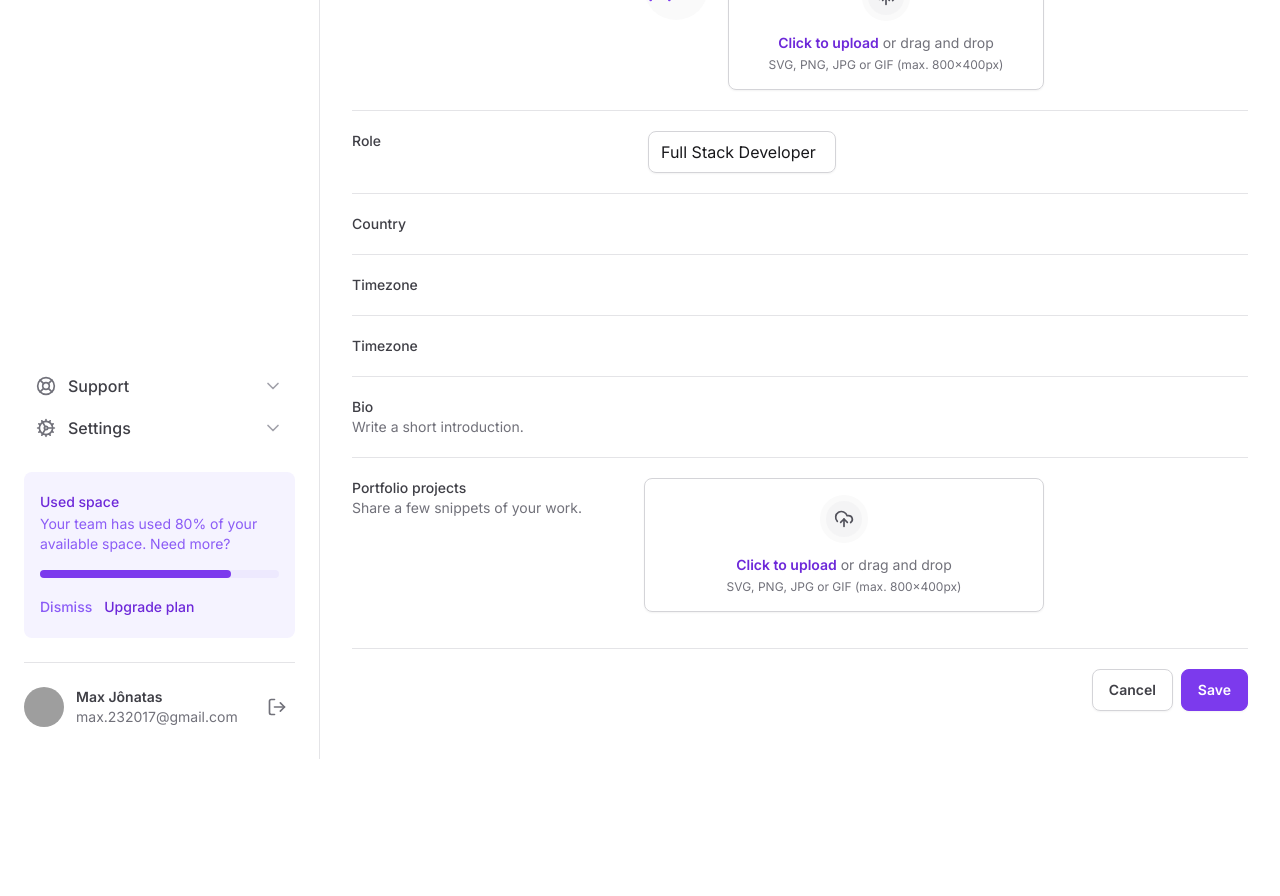
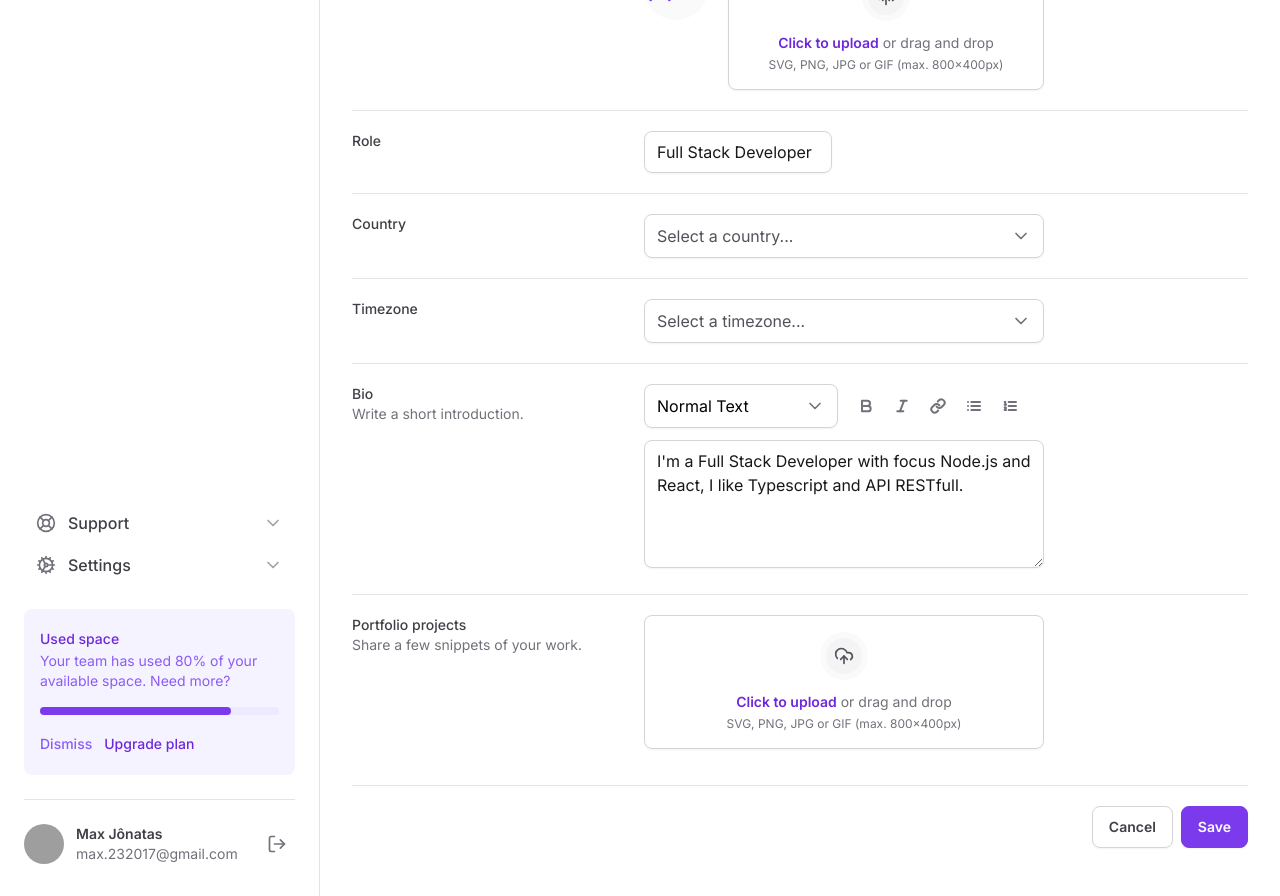
Before and after one commit to MaxiiXx23/Ignite-Tailwind, a Next.js app: page / in a window 1280 px wide. Shown: the part 460-1356 px from the top of the page. Before the commit the page ends 1219 px from the top, so only its background shows below. Built offline with nearby package versions, Linux system fonts and the light colour scheme; grey boxes are pictures that could not be loaded.

Commit message:
feat: componentização de buttons, label e componentes textarea, select criados.

```diff
--- a/src/app/page.tsx
+++ b/src/app/page.tsx
@@ -1,9 +1,16 @@
 'use client'
+
+import { Bold, Italic, Link, List, ListOrdered, Mail } from 'lucide-react'
 
 import { SettingsTabs } from '@/components/molecules/SettingsTabs'
 import * as Input from '@/components/atoms/Input'
 import * as InputFile from '@/components/atoms/FileInput'
-import { Mail } from 'lucide-react'
+import { Select } from '@/components/atoms/Select'
+import { SelectItem } from '@/components/atoms/Select/SelectItem'
+import { Textarea } from '@/components/atoms/Textarea'
+import { Label } from '@/components/atoms/Label'
+import { ButtonIconAction } from '@/components/atoms/ButtonIconAction'
+import { Button } from '@/components/atoms/Button'
 
 export default function Home() {
   return (
@@ -19,19 +26,16 @@ export default function Home() {
             </span>
           </div>
           <div className="flex items-center gap-3">
-            <button
+            <Button
               type="button"
+              text="Cancel"
               className="rounded-lg border border-zinc-300 px-4 py-2.5 text-sm font-semibold text-zinc-700 shadow-sm hover:bg-zinc-50"
-            >
-              Cancel
-            </button>
-            <button
+            />
+            <Button
               type="submit"
-              form="settings"
+              text="Save"
               className="rounded-lg border border-violet-600 bg-violet-600 px-4 py-2.5 text-sm font-semibold text-white shadow-sm hover:bg-violet-700"
-            >
-              Save
-            </button>
+            />
           </div>
         </div>
         <form
@@ -40,12 +44,7 @@ export default function Home() {
           className="mt-6 flex w-full flex-col gap-5 divide-y divide-zinc-200"
         >
           <div className="grid grid-cols-form gap-3">
-            <label
-              htmlFor="firstName"
-              className="text-sm font-medium text-zinc-700"
-            >
-              Name
-            </label>
+            <Label htmlFor="firstName" text="Name" />
             <div className="grid grid-cols-2 gap-6">
               <Input.Root>
                 <Input.Control
@@ -60,12 +59,7 @@ export default function Home() {
             </div>
           </div>
           <div className="grid grid-cols-form gap-3 pt-5">
-            <label
-              htmlFor="email"
-              className="text-sm font-medium text-zinc-700"
-            >
-              Email address
-            </label>
+            <Label htmlFor="email" text="Email address" />
             <div className="grid grid-cols-2 gap-6">
               <Input.Root>
                 <Input.Prefix>
@@ -80,15 +74,11 @@ export default function Home() {
             </div>
           </div>
           <div className="grid grid-cols-form gap-3 pt-5">
-            <label
+            <Label
               htmlFor="photo"
-              className="text-sm font-medium text-zinc-700"
-            >
-              Your photo
-              <span className="block text-sm font-normal text-zinc-500">
-                This will be displayed on your profile.
-              </span>
-            </label>
+              text="Your photo"
+              description="This will be displayed on your profile."
+            />
             <InputFile.Root className="flex items-start gap-5">
               <InputFile.ImagePreview />
               <InputFile.Trigger />
@@ -96,9 +86,7 @@ export default function Home() {
             </InputFile.Root>
           </div>
           <div className="grid grid-cols-form gap-3 pt-5">
-            <label htmlFor="role" className="text-sm font-medium text-zinc-700">
-              Role
-            </label>
+            <Label htmlFor="role" text="Role" />
             <div className="grid grid-cols-2 gap-6">
               <Input.Root>
                 <Input.Control
@@ -110,51 +98,58 @@ export default function Home() {
             </div>
           </div>
           <div className="grid grid-cols-form gap-3 pt-5">
-            <label
-              htmlFor="country"
-              className="text-sm font-medium text-zinc-700"
-            >
-              Country
-            </label>
-            <div className="grid grid-cols-2 gap-6"></div>
+            <Label htmlFor="country" text="Country" />
+            <Select placeholder="Select a country...">
+              <SelectItem value="br" text="Brazil" />
+              <SelectItem value="us" text="United States" />
+            </Select>
           </div>
           <div className="grid grid-cols-form gap-3 pt-5">
-            <label
-              htmlFor="timezone"
-              className="text-sm font-medium text-zinc-700"
-            >
-              Timezone
-            </label>
-            <div className="grid grid-cols-2 gap-6"></div>
+            <Label htmlFor="timezone" text="Timezone" />
+            <Select placeholder="Select a timezone...">
+              <SelectItem
+                value="pst"
+                text="Pacific Standard Time (UTC-08:00)"
+              />
+              <SelectItem value="br-sp" text="America São Paulo (UTC-03:00)" />
+            </Select>
           </div>
           <div className="grid grid-cols-form gap-3 pt-5">
-            <label
-              htmlFor="timezone"
-              className="text-sm font-medium text-zinc-700"
-            >
-              Timezone
-            </label>
-            <div className="grid grid-cols-2 gap-6"></div>
+            <Label
+              htmlFor="bio"
+              text="Bio"
+              description="Write a short introduction."
+            />
+            <div className="space-y-3">
+              <div className="grid grid-cols-2 gap-3">
+                <Select placeholder="" defaultValue="normal">
+                  <SelectItem
+                    value="normal"
+                    text="Normal Text"
+                    defaultChecked
+                  />
+                  <SelectItem value="md" text="Markdown" />
+                </Select>
+                <div className="flex items-center gap-1">
+                  <ButtonIconAction icon={Bold} />
+                  <ButtonIconAction icon={Italic} />
+                  <ButtonIconAction icon={Link} />
+                  <ButtonIconAction icon={List} />
+                  <ButtonIconAction icon={ListOrdered} />
+                </div>
+              </div>
+              <Textarea
+                id="bio"
+                defaultValue="I'm a Full Stack Developer with focus Node.js and React, I like Typescript and API RESTfull."
+              />
+            </div>
           </div>
           <div className="grid grid-cols-form gap-3 pt-5">
-            <label htmlFor="bio" className="text-sm font-medium text-zinc-700">
-              Bio
-              <span className="block text-sm font-normal text-zinc-500">
-                Write a short introduction.
-              </span>
-            </label>
-            <div className="grid grid-cols-2 gap-6"></div>
-          </div>
-          <div className="grid grid-cols-form gap-3 pt-5">
-            <label
+            <Label
               htmlFor="projects"
-              className="text-sm font-medium text-zinc-700"
-            >
-              Portfolio projects
-              <span className="block text-sm font-normal text-zinc-500">
-                Share a few snippets of your work.
-              </span>
-            </label>
+              text="Portfolio projects"
+              description="Share a few snippets of your work."
+            />
             <InputFile.Root>
               <InputFile.Trigger />
               <InputFile.FileList />
@@ -162,18 +157,16 @@ export default function Home() {
             </InputFile.Root>
           </div>
           <div className="flex items-center justify-end gap-2 pt-5">
-            <button
+            <Button
               type="button"
+              text="Cancel"
               className="rounded-lg border border-zinc-300 px-4 py-2.5 text-sm font-semibold text-zinc-700 shadow-sm hover:bg-zinc-50"
-            >
-              Cancel
-            </button>
-            <button
+            />
+            <Button
               type="submit"
+              text="Save"
               className="rounded-lg border border-violet-600 bg-violet-600 px-4 py-2.5 text-sm font-semibold text-white shadow-sm hover:bg-violet-700"
-            >
-              Save
-            </button>
+            />
           </div>
         </form>
       </div>
--- /dev/null
+++ b/src/components/atoms/Button/index.tsx
@@ -0,0 +1,19 @@
+import { ComponentProps } from 'react'
+
+interface IButtonProps extends ComponentProps<'button'> {
+  text: string
+  className: string
+}
+
+export function Button({
+  text,
+  className,
+  type = 'button',
+  ...props
+}: IButtonProps) {
+  return (
+    <button type={type} className={className} {...props}>
+      {text}
+    </button>
+  )
+}
--- /dev/null
+++ b/src/components/atoms/ButtonIconAction/index.tsx
@@ -0,0 +1,16 @@
+import { ComponentProps, ElementType } from 'react'
+
+interface IButtonIconActionProps extends ComponentProps<'button'> {
+  icon: ElementType
+}
+
+export function ButtonIconAction({
+  icon: Icon,
+  ...props
+}: IButtonIconActionProps) {
+  return (
+    <button type="button" className="rounded p-2 hover:bg-zinc-50" {...props}>
+      <Icon className="h-4 w-4 text-zinc-500" strokeWidth={3} />
+    </button>
+  )
+}
--- a/src/components/atoms/Input/index.tsx
+++ b/src/components/atoms/Input/index.tsx
@@ -25,7 +25,7 @@ type IInputRootProps = ComponentProps<'div'>
 export function Root(props: IInputRootProps) {
   return (
     <div
-      className="mx-1  flex w-full items-center gap-2 rounded-lg border border-zinc-300 px-3 py-2 shadow-sm"
+      className="flex w-full items-center gap-2 rounded-lg border border-zinc-300 px-3 py-2 shadow-sm"
       {...props}
     />
   )
--- /dev/null
+++ b/src/components/atoms/Label/index.tsx
@@ -0,0 +1,19 @@
+import { ComponentProps } from 'react'
+
+interface ILabelProps extends ComponentProps<'label'> {
+  text: string
+  description?: string
+}
+
+export function Label({ text, description, ...props }: ILabelProps) {
+  return (
+    <label className="text-sm font-medium text-zinc-700" {...props}>
+      {text}
+      {description && (
+        <span className="block text-sm font-normal text-zinc-500">
+          {description}
+        </span>
+      )}
+    </label>
+  )
+}
--- /dev/null
+++ b/src/components/atoms/Select/SelectItem.tsx
@@ -0,0 +1,24 @@
+'use client'
+
+import * as Select from '@radix-ui/react-select'
+import { Check } from 'lucide-react'
+
+type ISelectItemProps = Select.SelectItemProps & {
+  text: string
+}
+
+export function SelectItem({ text, ...props }: ISelectItemProps) {
+  return (
+    <Select.Item
+      className="flex items-center justify-between gap-2 px-3 py-2.5 outline-none data-[highlighted]:bg-zinc-100"
+      {...props}
+    >
+      <Select.ItemText className="font-medium text-black">
+        {text}
+      </Select.ItemText>
+      <Select.ItemIndicator>
+        <Check className="h-4 w-4 text-violet-500" />
+      </Select.ItemIndicator>
+    </Select.Item>
+  )
+}
--- /dev/null
+++ b/src/components/atoms/Select/index.tsx
@@ -0,0 +1,40 @@
+'use client'
+
+import { ReactNode } from 'react'
+
+import * as SelectPrimitive from '@radix-ui/react-select'
+import { ChevronDown } from 'lucide-react'
+
+interface ISelectProps extends SelectPrimitive.SelectProps {
+  children: ReactNode
+  placeholder: string
+}
+
+export function Select({ children, placeholder, ...props }: ISelectProps) {
+  return (
+    <SelectPrimitive.Root {...props}>
+      <SelectPrimitive.Trigger className="flex h-11 w-full items-center justify-between gap-2 rounded-lg border border-zinc-300 px-3 py-2 shadow-sm outline-none data-[placeholder]:text-zinc-600">
+        <SelectPrimitive.Value
+          placeholder={placeholder}
+          className="text-black"
+        />
+        <SelectPrimitive.Icon>
+          <ChevronDown className="h-5 w-5 text-zinc-500" />
+        </SelectPrimitive.Icon>
+      </SelectPrimitive.Trigger>
+
+      <SelectPrimitive.Portal>
+        <SelectPrimitive.Content
+          side="bottom"
+          position="popper"
+          sideOffset={8}
+          className="z-10 w-[--radix-select-trigger-width] overflow-hidden rounded-lg border border-zinc-300 bg-white shadow-sm"
+        >
+          <SelectPrimitive.Viewport className="outline-none">
+            {children}
+          </SelectPrimitive.Viewport>
+        </SelectPrimitive.Content>
+      </SelectPrimitive.Portal>
+    </SelectPrimitive.Root>
+  )
+}
--- /dev/null
+++ b/src/components/atoms/Textarea/index.tsx
@@ -0,0 +1,12 @@
+import { ComponentProps } from 'react'
+
+type ITextareaProps = ComponentProps<'textarea'>
+
+export function Textarea(props: ITextareaProps) {
+  return (
+    <textarea
+      className="min-h-32 w-full resize-y rounded-lg border border-zinc-300 bg-white px-3 py-2 text-zinc-900 shadow-sm outline-none"
+      {...props}
+    />
+  )
+}
```
